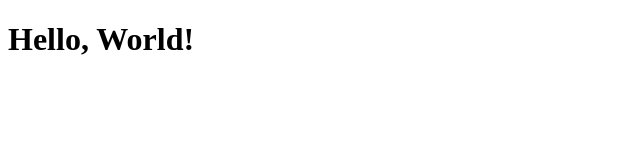
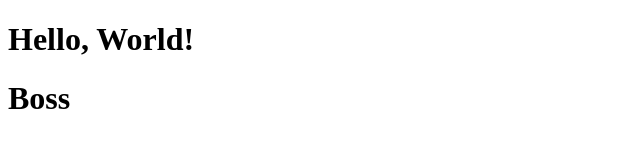
Before and after one commit to Suthonthep/port, a plain HTML site: page index.html in a window 1280 px wide. Shown: the whole page, without its empty margins (0-640 px from the left). Drawn offline with Linux system fonts and the light colour scheme.

Commit message:
add name boss

```diff
--- a/index.html
+++ b/index.html
@@ -7,5 +7,6 @@
   </head>
   <body>
     <h1>Hello, World!</h1>
+    <h1>Boss</h1>
   </body>
 </html>
```
